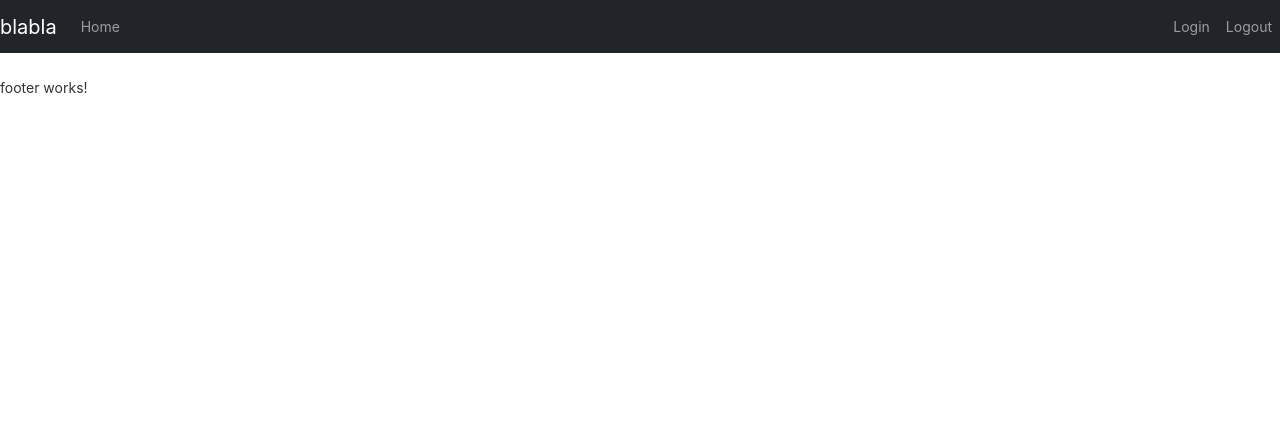
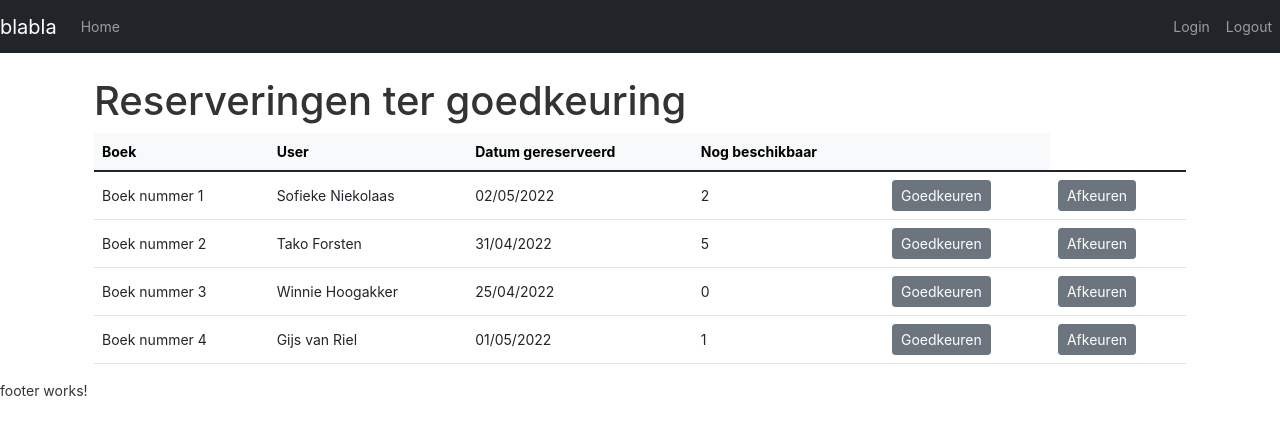
Before and after one commit to ervandenbosch/wtlibrary, an Angular app in the folder wt_frontend/: page /reserveringen in a window 1280 px wide. Before the commit this address led to /. Shown: the top 434 px of the page. Built offline with nearby package versions, Linux system fonts and the light colour scheme.

Commit message:
toevoegen reservering component en popups

```diff
--- a/wt_frontend/src/app/app-routing.module.ts
+++ b/wt_frontend/src/app/app-routing.module.ts
@@ -10,6 +10,7 @@ const routes: Routes = [
   { path: 'login', component: LoginComponent },
   { path: 'boekenlijst', component: BoekenlijstComponent},
   { path: 'logout', component: LogoutComponent},
+  { path: 'reserveringen', component: ReserveringenComponent},
 ];
 
 @NgModule({
--- a/wt_frontend/src/app/app.module.ts
+++ b/wt_frontend/src/app/app.module.ts
@@ -8,6 +8,10 @@ import { FooterComponent } from './footer/footer.component';
 import { LoginComponent } from './login/login.component';
 import { LogoutComponent } from './logout/logout.component';
 import { BoekenlijstComponent } from './boekenlijst/boekenlijst.component';
+import { ReserveringenComponent } from './reserveringen/reserveringen.component';
+import { NgbModule } from '@ng-bootstrap/ng-bootstrap';
+import { GoedkeurModalComponent } from './reserveringen/modals/goedkeur-modal/goedkeur-modal.component';
+import { AfkeurModalComponent } from './reserveringen/modals/afkeur-modal/afkeur-modal.component';
 
 @NgModule({
   declarations: [
@@ -16,11 +20,19 @@ import { BoekenlijstComponent } from './boekenlijst/boekenlijst.component';
     FooterComponent,
     LoginComponent,
     LogoutComponent,
-    BoekenlijstComponent
+    BoekenlijstComponent,
+    ReserveringenComponent,
+    GoedkeurModalComponent,
+    AfkeurModalComponent
+  ],
+  entryComponents:[
+    GoedkeurModalComponent,
+    AfkeurModalComponent
   ],
   imports: [
     BrowserModule,
-    AppRoutingModule
+    AppRoutingModule,
+    NgbModule
   ],
   providers: [],
   bootstrap: [AppComponent]
--- /dev/null
+++ b/wt_frontend/src/app/reserveringen/modals/afkeur-modal/afkeur-modal.component.html
@@ -0,0 +1,17 @@
+<!-- Pop-up afkeuren -->
+<div class="modal-header">
+    <h2 class="modal-title"id="modal-basic-title">Reservering afkeuren?</h2>
+    <button type="button" class="close" aria-label="Close" data-dissmiss="modal" (click)="closeModal('dismiss')">x</button>
+</div>
+<div class="modal-body">
+    <!-- <ul class="list-group" *ngFor="> -->
+    <ul class="list-group list-group-flush">
+        <li class="list-group-item">Titel: {{fromParent.title}}</li>
+        <li class="list-group-item">User: {{fromParent.firstName}} {{fromParent.lastName}}</li>
+        <li class="list-group-item">Datum: {{fromParent.dateReserved}}</li>
+    </ul>
+</div>
+<div class="modal-footer">
+    <button type="button" class="btn btn-secondary">Ja</button>
+    <button type="button" class="btn btn-secondary">Nee</button>
+</div>
--- /dev/null
+++ b/wt_frontend/src/app/reserveringen/modals/afkeur-modal/afkeur-modal.component.ts
@@ -0,0 +1,24 @@
+import { Component, OnInit, Input } from '@angular/core';
+import { NgbActiveModal } from '@ng-bootstrap/ng-bootstrap';
+import { Reservering } from '../../reservering';
+
+@Component({
+  selector: 'app-afkeur-modal',
+  templateUrl: './afkeur-modal.component.html',
+  styleUrls: ['./afkeur-modal.component.css']
+})
+export class AfkeurModalComponent implements OnInit {
+  @Input()
+  fromParent!: Reservering;
+
+  constructor(
+    public activeModal: NgbActiveModal
+  ) { }
+
+  ngOnInit(): void {
+  }
+
+  closeModal(abc: string) {
+    this.activeModal.close(abc);
+  }
+}
--- /dev/null
+++ b/wt_frontend/src/app/reserveringen/modals/goedkeur-modal/goedkeur-modal.component.html
@@ -0,0 +1,16 @@
+<!-- Pop-up goedkeuren -->
+<div class="modal-header">
+    <h5 class="modal-title"id="modal-basic-title">Reservering goedkeuren?</h5>
+        <button type="button" class="close" aria-label="Close" data-dissmiss="modal" (click)="closeModal('dismiss')">x</button>
+</div>
+<div class="modal-body">
+    <ul class="list-group list-group-flush">
+        <li class="list-group-item">Titel: {{fromParent.title}}</li>
+        <li class="list-group-item">User: {{fromParent.firstName}} {{fromParent.lastName}}</li>
+        <li class="list-group-item">Datum: {{fromParent.dateReserved}}</li>
+    </ul>
+</div>
+<div class="modal-footer">
+    <button type="button" class="btn btn-secondary">Ja</button>
+    <button type="button" class="btn btn-secondary">Nee</button>
+</div>
--- /dev/null
+++ b/wt_frontend/src/app/reserveringen/modals/goedkeur-modal/goedkeur-modal.component.ts
@@ -0,0 +1,27 @@
+import { Component, OnInit, Input } from '@angular/core';
+import { NgbActiveModal } from '@ng-bootstrap/ng-bootstrap';
+import { Reservering } from '../../reservering';
+
+@Component({
+  selector: 'app-goedkeur-modal',
+  templateUrl: './goedkeur-modal.component.html',
+  styleUrls: ['./goedkeur-modal.component.css']
+})
+
+export class GoedkeurModalComponent implements OnInit {
+
+  @Input()
+  fromParent!: Reservering;
+
+  constructor(
+    public activeModal: NgbActiveModal
+  ) { }
+
+  ngOnInit(): void {
+
+  }
+
+  closeModal(abc: string) {
+    this.activeModal.close(abc);
+  }
+}
--- a/wt_frontend/src/app/reserveringen/reservering.ts
+++ b/wt_frontend/src/app/reserveringen/reservering.ts
@@ -3,7 +3,10 @@ export class Reservering {
     constructor(public title: string,
                 public firstName: string,
                 public lastName: string,
-                public dateReserved: string) {
-
+                public dateReserved: string,
+                public available: number
+                // public user_id: number,
+                // public book_id: number
+                ){
                 }
 }
--- a/wt_frontend/src/app/reserveringen/reserveringen.component.html
+++ b/wt_frontend/src/app/reserveringen/reserveringen.component.html
@@ -1,17 +1,25 @@
-<table>
-    <thead>
+<div class = "container">
+    <h1 class="item">Reserveringen ter goedkeuring</h1>
+    <table class = "table table-hover" id = "reserveringlijst">
+        <thead class = "table-light">
             <tr>
                 <th>Boek</th>
                 <th>User</th>
                 <th>Datum gereserveerd</th>
+                <th>Nog beschikbaar </th>
+                <th> </th>
             </tr>
         </thead>
 
         <tbody>
             <tr *ngFor="let tempReservering of reserveringlijst">
-            <td>{{ tempReservering.title }}</td>
-            <td>{{ tempReservering.firstName + " " + tempReservering.lastName }}</td>
-            <td>{{ tempReservering.dateReserved }}</td>
+                <td class="align-middle">{{ tempReservering.title }}</td>
+                <td class="align-middle">{{ tempReservering.firstName + " " + tempReservering.lastName }}</td>
+                <td class="align-middle">{{ tempReservering.dateReserved }}</td>
+                <td class="align-middle">{{ tempReservering.available }}</td>
+                <td class="align-middle"> <button class="btn btn-secondary btn-sm" (click)="openGoedkeurModal(tempReservering)">Goedkeuren</button>
+                <td class="align-middle"> <button class="btn btn-secondary btn-sm" (click)="openAfkeurModal(tempReservering)">Afkeuren</button>
             </tr>
         </tbody>
     </table>
+</div>
--- a/wt_frontend/src/app/reserveringen/reserveringen.component.ts
+++ b/wt_frontend/src/app/reserveringen/reserveringen.component.ts
@@ -1,5 +1,8 @@
 import { Component, OnInit } from '@angular/core';
 import { Reservering } from './reservering';
+import {NgbModal, ModalDismissReasons} from '@ng-bootstrap/ng-bootstrap';
+import { GoedkeurModalComponent } from './modals/goedkeur-modal/goedkeur-modal.component';
+import { AfkeurModalComponent } from './modals/afkeur-modal/afkeur-modal.component';
 
 @Component({
   selector: 'app-reserveringen',
@@ -10,15 +13,46 @@ export class ReserveringenComponent implements OnInit {
 
   //Array van reserveringen maken
   reserveringlijst: Reservering[] = [
-    new Reservering("Boek nummer 1", "Sofieke", "Niekolaas", "02/05/2022"),
-    new Reservering("Boek nummer 2", "Tako", "Forsten", "31/04/2022"),
-    new Reservering("Boek nummer 3", "Winnie", "Hoogakker", "25/04/2022"),
-    new Reservering("Boek nummer 4", "Gijs", "van Riel", "01/05/2022")
+    new Reservering("Boek nummer 1", "Sofieke", "Niekolaas", "02/05/2022", 2),
+    new Reservering("Boek nummer 2", "Tako", "Forsten", "31/04/2022", 5),
+    new Reservering("Boek nummer 3", "Winnie", "Hoogakker", "25/04/2022", 0),
+    new Reservering("Boek nummer 4", "Gijs", "van Riel", "01/05/2022", 1)
   ];
-
-  constructor() { }
 
   ngOnInit(): void {
   }
 
+  constructor(private modalService: NgbModal) {}
+
+  closeResult = "";
+  openGoedkeurModal(tempReservering: Reservering) {
+    const modalRef = this.modalService.open(GoedkeurModalComponent, {ariaLabelledBy: 'modal-basic-title'});
+    modalRef.componentInstance.fromParent = tempReservering;
+    modalRef.result.then((result) => {
+      this.closeResult = `Closed with: ${result}`;
+    }, (reason) => {
+      this.closeResult = `Dismissed ${this.getDismissReason(reason)}`;
+    });
+  }
+
+  openAfkeurModal(tempReservering: Reservering) {
+    const modalRef = this.modalService.open(AfkeurModalComponent, {ariaLabelledBy: 'modal-basic-title'});
+    modalRef.componentInstance.fromParent = tempReservering;
+    modalRef.result.then((result) => {
+      this.closeResult = `Closed with: ${result}`;
+    }, (reason) => {
+      this.closeResult = `Dismissed ${this.getDismissReason(reason)}`;
+    });
+  }
+
+  private getDismissReason(reason: any): string {
+    if (reason === ModalDismissReasons.ESC) {
+      return 'by pressing ESC';
+    } else if (reason === ModalDismissReasons.BACKDROP_CLICK) {
+      return 'by clicking on a backdrop';
+    } else {
+      return  `with: ${reason}`;
+    }
+  }
+
 }
```
Also changed, not shown: wt_frontend/src/app/reserveringen/modals/afkeur-modal/afkeur-modal.component.css (added), wt_frontend/src/app/reserveringen/modals/goedkeur-modal/goedkeur-modal.component.css (added), 2 other files (tests, documents, lock files or other folders). Lines whose indentation alone changed are shown as unchanged.
